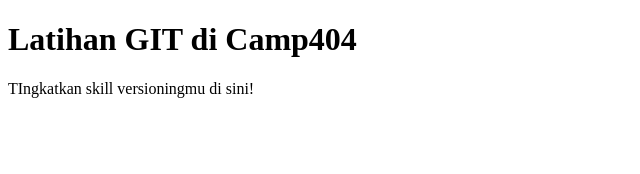
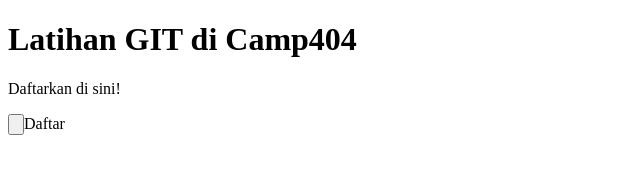
Before and after one commit to debi92/latihanGIT, a plain HTML site: page index.html in a window 1280 px wide. Shown: the whole page, without its empty margins (0-640 px from the left). Drawn offline with Linux system fonts and the light colour scheme.

Commit message:
Update index.html

```diff
--- a/index.html
+++ b/index.html
@@ -5,6 +5,7 @@
     </head>
     <body>
         <h1>Latihan GIT di Camp404</h1>
-        <p>TIngkatkan skill versioningmu di sini!</p>
+        <p>Daftarkan di sini!</p>
+        <input type="button">Daftar</input>
     </body>
 </html>
```
